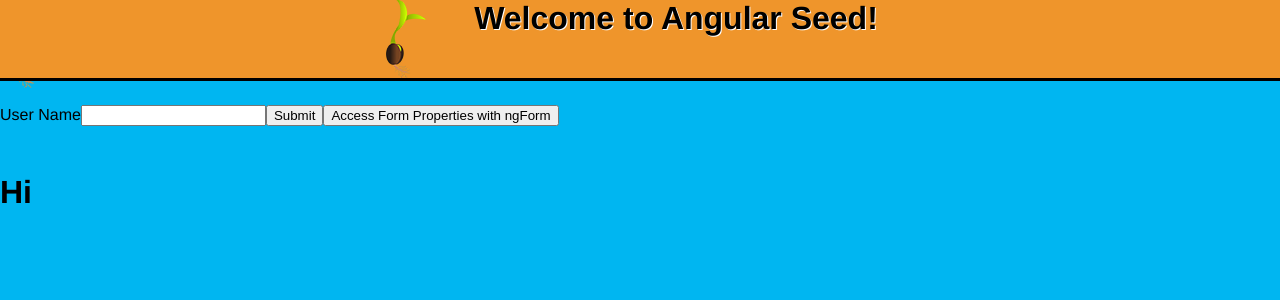
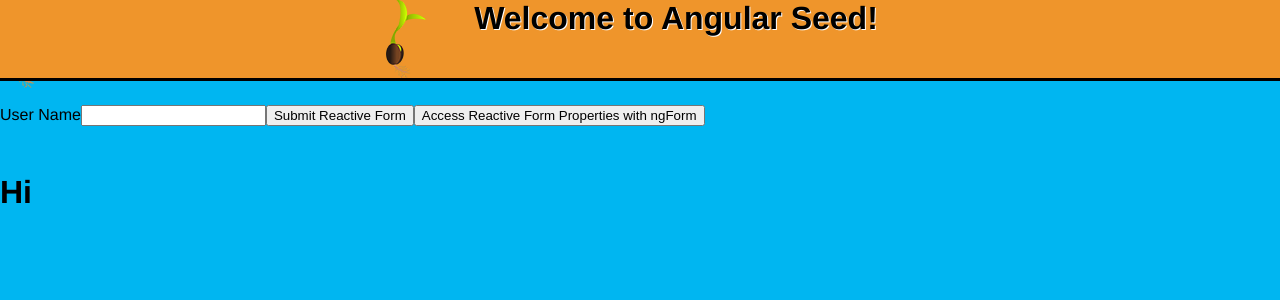
Before and after one commit to kevinruse/angular-v14-seed, an Angular app: page / in a window 1280 px wide. Shown: the top 300 px of the page. Built offline with nearby package versions, Linux system fonts and the light colour scheme.

Commit message:
practice exercise 8 convert the template-driven form to a reactive form

```diff
--- a/src/app/app.module.ts
+++ b/src/app/app.module.ts
@@ -7,11 +7,11 @@
 
 import { FormInputComponent } from './form-input/form-input.component';
 import { FontAwesomeModule } from '@fortawesome/angular-fontawesome';
-import { FormsModule } from '@angular/forms';
+import { FormsModule, ReactiveFormsModule } from '@angular/forms';
 import { LoginComponent } from './login/login.component';
 
 @NgModule({
-  imports: [BrowserModule, FontAwesomeModule, FormsModule],
+  imports: [BrowserModule, FontAwesomeModule, FormsModule, ReactiveFormsModule],
   declarations: [
     AppComponent,
     ChildComponent,
--- a/src/app/login/login.component.html
+++ b/src/app/login/login.component.html
@@ -1,4 +1,5 @@
-<form #userNameForm="ngForm" (ngSubmit)="onSubmit(userNameForm.value)">
+<!--Template-Driven Form-->
+<!-- <form #userNameForm="ngForm" (ngSubmit)="onSubmit(userNameForm.value)">
   <label for="userName">User Name</label>
   <input type="text" id="userName" name="userName" [(ngModel)]="userName" />
   <button type="submit">Submit</button>
@@ -6,4 +7,15 @@
     Access Form Properties with ngForm
   </button>
 </form>
-<h1>Hi {{ userName }}</h1>
+<h1>Hi {{ userName }}</h1> -->
+
+<!--Reactive Form-->
+<form [formGroup]="nameForm" (ngSubmit)="onSubmit(nameForm.value)">
+  <label for="userName">User Name</label>
+  <input type="text" id="userName" name="userName" formControlName="userName" />
+  <button type="submit">Submit Reactive Form</button>
+  <button (click)="log(nameForm)">
+    Access Reactive Form Properties with ngForm
+  </button>
+</form>
+<h1>Hi {{ userName.value }}</h1>
--- a/src/app/login/login.component.ts
+++ b/src/app/login/login.component.ts
@@ -1,22 +1,23 @@
 import { Component, OnInit } from '@angular/core';
-
+import { FormBuilder, FormGroup } from '@angular/forms';
 @Component({
   selector: 'app-login',
   templateUrl: './login.component.html',
-  styleUrls: ['./login.component.css'],
 })
 export class LoginComponent implements OnInit {
-  userName!: string;
-
-  onSubmit(form: any): void {
-    console.log('you submitted value: ', form);
+  nameForm: FormGroup;
+  userName: any;
+  constructor(private formBuilder: FormBuilder) {
+    this.nameForm = formBuilder.group({
+      userName: [null],
+    });
+    this.userName = this.nameForm.controls['userName'];
   }
-
+  onSubmit(formValues: any): void {
+    console.log(formValues);
+  }
   log(val: any): void {
     console.log(val);
   }
-
-  constructor() {}
-
   ngOnInit(): void {}
 }
```
